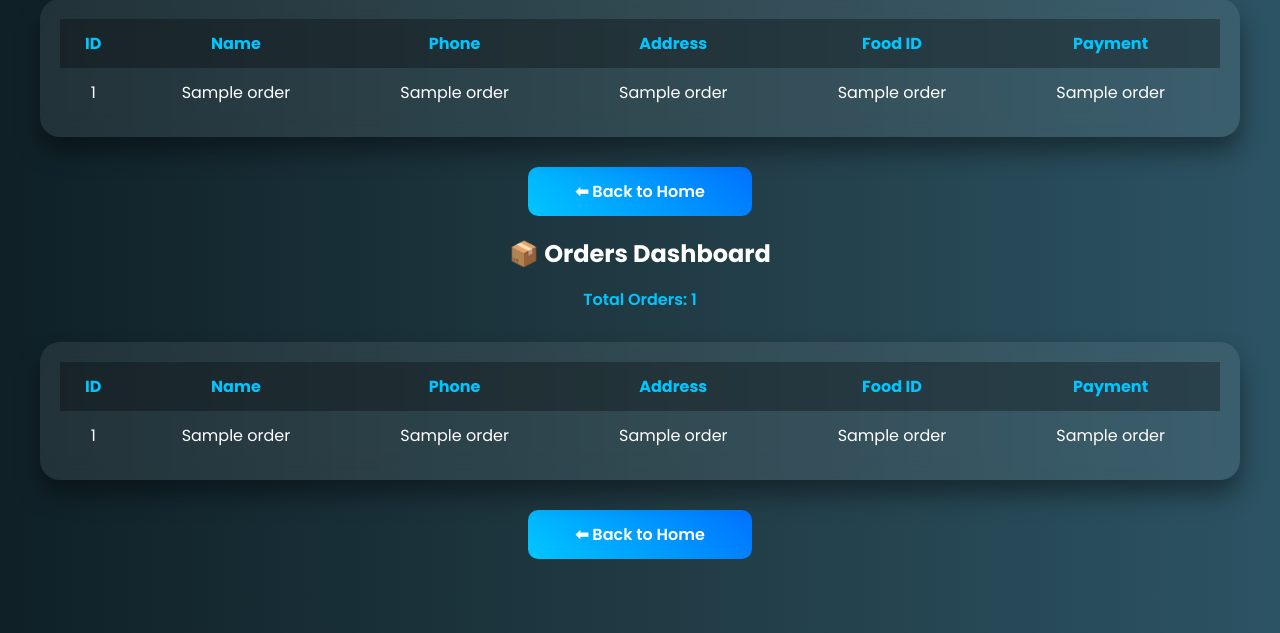
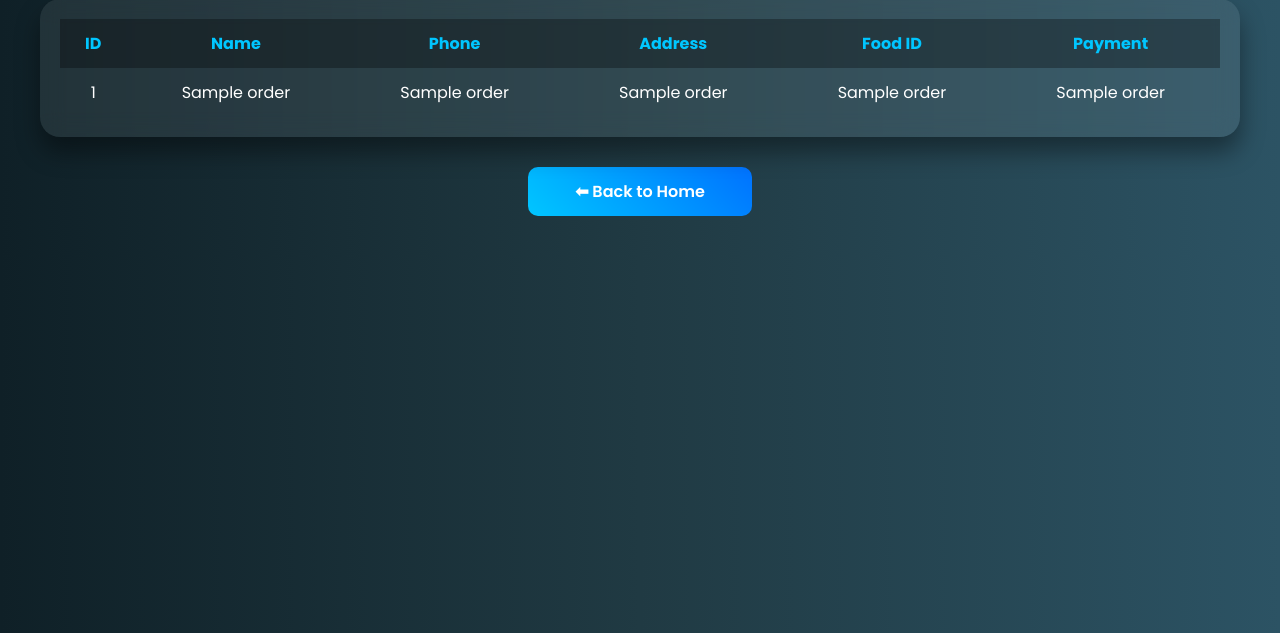
Before and after one commit to Damayanthi03/food-delivery, a Flask app: template templates/view_orders.html in a window 1280 px wide. Shown: the part 167-800 px from the top of the page. Run offline with Flask 3, Linux system fonts and the light colour scheme; the template is opened without the code that fills it: most values are stand-ins (such as "Sample title", 1, 10 or a date in 2020).

Commit message:
fix merge conflicts

```diff
--- a/templates/view_orders.html
+++ b/templates/view_orders.html
@@ -111,116 +111,3 @@
 
 </body>
 </html>
-<!DOCTYPE html>
-<html>
-<head>
-    <title>All Orders - QuickBite</title>
-    <link href="https://fonts.googleapis.com/css2?family=Poppins:wght@300;400;600;700&display=swap" rel="stylesheet">
-
-    <style>
-        body {
-            font-family: 'Poppins', sans-serif;
-            background: linear-gradient(to right, #0f2027, #203a43, #2c5364);
-            color: white;
-            margin: 0;
-            padding: 40px;
-        }
-
-        h2 {
-            text-align: center;
-            margin-bottom: 10px;
-        }
-
-        .total {
-            text-align: center;
-            margin-bottom: 30px;
-            color: #00c6ff;
-            font-weight: 600;
-        }
-
-        .table-container {
-            background: rgba(255,255,255,0.08);
-            backdrop-filter: blur(12px);
-            border-radius: 20px;
-            padding: 20px;
-            box-shadow: 0 15px 25px rgba(0,0,0,0.4);
-            overflow-x: auto;
-        }
-
-        table {
-            width: 100%;
-            border-collapse: collapse;
-        }
-
-        th, td {
-            padding: 12px;
-            text-align: center;
-        }
-
-        th {
-            background: rgba(0,0,0,0.3);
-            color: #00c6ff;
-        }
-
-        tr {
-            transition: 0.3s;
-        }
-
-        tr:hover {
-            background: rgba(255,255,255,0.05);
-        }
-
-        .back-btn {
-            display: block;
-            margin: 30px auto 0;
-            width: 200px;
-            padding: 12px;
-            text-align: center;
-            background: linear-gradient(45deg, #00c6ff, #0072ff);
-            border-radius: 10px;
-            text-decoration: none;
-            color: white;
-            font-weight: 600;
-            transition: 0.3s;
-        }
-
-        .back-btn:hover {
-            transform: scale(1.05);
-        }
-    </style>
-</head>
-
-<body>
-
-<h2>📦 Orders Dashboard</h2>
-<p class="total">Total Orders: {{ orders|length }}</p>
-
-<div class="table-container">
-    <table>
-        <tr>
-            <th>ID</th>
-            <th>Name</th>
-            <th>Phone</th>
-            <th>Address</th>
-            <th>Food ID</th>
-            <th>Payment</th>
-        </tr>
-
-        {% for order in orders %}
-        <tr>
-            <td>{{ order[0] }}</td>
-            <td>{{ order[1] }}</td>
-            <td>{{ order[2] }}</td>
-            <td>{{ order[3] }}</td>
-            <td>{{ order[4] }}</td>
-            <td>{{ order[5] }}</td>
-        </tr>
-        {% endfor %}
-
-    </table>
-</div>
-
-<a href="/" class="back-btn">⬅ Back to Home</a>
-
-</body>
-</html>
```
